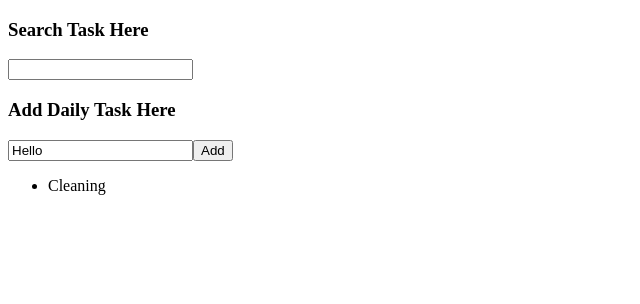
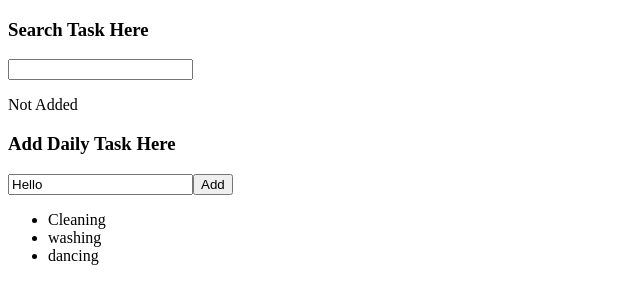
Before and after one commit to ojhaarch2054/TODO_List, a React (Vite) app in the folder TODO/: page / in a window 1280 px wide. Shown: the top 304 px of the page, without its empty margins (0-640 px from the left). Built offline with nearby package versions, Linux system fonts and the light colour scheme; the HTML template or start-up script is replaced by a standard one.

Commit message:
made search input working

```diff
--- a/TODO/src/App.jsx
+++ b/TODO/src/App.jsx
@@ -9,14 +9,19 @@ import SearchField from "./components/search"
 function App() {
 //state for task array
 const[arrayCollection, setArrayCollection] = useState([
-  { task: 'Cleaning', id:1 }
+  { task: 'Cleaning', id:1 },
+  { task: 'washing', id:9 },
+  { task: 'dancing', id:10 }
+
 ])
 //state for unique id
 const[counter, setCounter] = useState([2])
 //state for input field
 const[inputField, setInputField] = useState('Hello')
 //state for search input field
-const{searchInput, setSearchInput} = useState('')
+const[searchInput, setSearchInput] = useState('')
+//state for filtering the search item
+const[filterSearch, setFilterSearch] = useState([])
 
 //submitTask function
 const submitTask = (event) => {
@@ -28,7 +33,7 @@ const submitTask = (event) => {
   }
   setCounter(previous => previous + 1 )
   //condition for checking whether there is same task in the list or not if yes then give alert about that
-  //to remove the cas sensitiveness during the searching time added toLowerCase in both side
+  //to remove the case sensitiveness during the searching time added toLowerCase in both side
   const existingTask = arrayCollection.filter(task => task.task.toLowerCase() === inputField.toLowerCase());
   if(existingTask.length > 0){
     alert(`${inputField} already added to task`)
@@ -40,19 +45,27 @@ const submitTask = (event) => {
 }
 //function changeSearchInput
 const changeSearchInput = (event) =>{
-  //update the value of searchInput
-  setSearchInput(event.target.value)
+  //update the current value of searchInput
+  const searchItem = event.target.value
+  setSearchInput(searchItem)
+
+  //this create a new array of item which convert the task and search item into lowecase which prevent the search caseSensitive
+  const filteredItem = arrayCollection.filter((tasks) => tasks.task.toLowerCase().includes(searchItem.toLowerCase()))
+  //filtered items will store in filterSearch
+  setFilterSearch(filteredItem);
 }
+
 
 //function inputChange
 const inputChange = (event) =>{
   //update the value of inputChange
   setInputField(event.target.value)
 }
+
   return (
     <>
      <div>
-      <SearchField changeSearchInput = {changeSearchInput} searchInput= {searchInput}/>
+      <SearchField changeSearchInput = {changeSearchInput} searchInput= {searchInput} filterSearch={filterSearch}/>
       <AddTask inputField = {inputField} inputChange = {inputChange} submitTask={submitTask}/>
       <Lists arrayCollection={arrayCollection}/>
 
--- a/TODO/src/components/search.jsx
+++ b/TODO/src/components/search.jsx
@@ -1,11 +1,22 @@
 //search component for searchinmg the task
-const SearchField = ({searchInput,changeSearchInput}) => {
+const SearchField = ({searchInput,changeSearchInput, filterSearch}) => {
     return(
        <div>
         <h3>Search Task Here</h3>
         <input value={searchInput} onChange={changeSearchInput}/>
+        {/*if the searchInput is not empty then it will show the each task in list item*/}
+        {/*if the searchInput is empty or there are no items in filterSearch, it will display "Not Added"*/}
+        {searchInput &&
+        (filterSearch.length > 0) ?
+           (
+             filterSearch.map(tasks => <li key={tasks.id}>{tasks.task}</li>)
+            )
+        :
+        <p>Not Added</p>
+        }
        </div>
-    )
-}
+        )
+    }
 
-export default SearchField;
+
+    export default SearchField;
```
